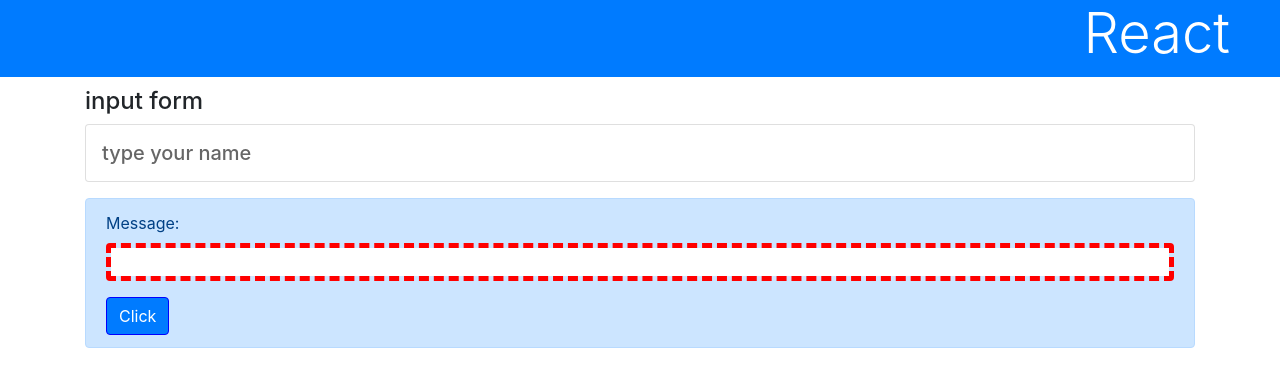
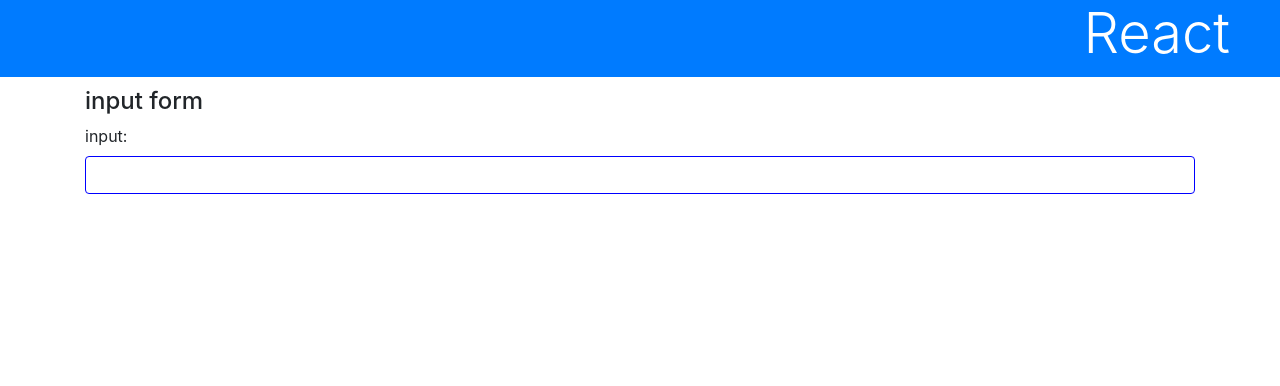
Before and after one commit to thirota/react_app, a React (Create React App) app: page / in a window 1280 px wide. Shown: the top 386 px of the page. Built offline with nearby package versions, Linux system fonts and the light colour scheme.

Commit message:
original event on component p.187

```diff
--- a/src/App.js
+++ b/src/App.js
@@ -6,25 +6,17 @@
 
   constructor(props) {
     super(props)
+    //XXX Do we need to use the state??
     this.state = {
       title:'input form',
-      message:'type your name'
+      message:'type your name',
+      max:10
     }
-    this.doChange = this.doChange.bind(this)
-    this.doSubmit = this.doSubmit.bind(this)
+    this.doCheck = this.doCheck.bind(this)
   }
 
-  doChange(event) {
-    this.input = event.target.value
-  }
-
-  doSubmit(event) {
-    this.setState({
-      title:'send form',
-      message:'Hello, ' + this.input + ' !'
-    })
-    //XXX
-    event.preventDefault()
+  doCheck(event) {
+    alert(event.target.value + " is too long. (max: " + this.state.max + " chars)")
   }
 
   render() {
@@ -32,16 +24,7 @@
       <h1 className="bg-primary text-white display-4">React</h1>
       <div className="container">
         <h4>{this.state.title}</h4>
-        <p className="card h5 p-3">{this.state.message}</p>
-        <div className="alert alert-primary mt-3">
-          <form onSubmit={this.doSubmit}>
-            <div className="form-group">
-              <label>Message:</label>
-              <input type="text" className="form-control" onChange={this.doChange} required pattern="[A-Za-z _,.]+"/>
-            </div>
-            <input type="submit" className="btn btn-primary" value="Click"/>
-          </form>
-        </div>
+        <Message maxlength={this.state.max} onCheck={this.doCheck}/>
       </div>
     </div>
   }
@@ -49,21 +32,23 @@
 
 class Message extends Component {
 
+  constructor(props) {
+    super(props)
+    this.doChange = this.doChange.bind(this)
+  }
+
+  doChange(event) {
+    if (event.target.value.length > this.props.maxlength) {
+      //XXX hard to understand...
+      this.props.onCheck(event)
+      event.target.value = event.target.value.substr(0, this.props.maxlength)
+    }
+  }
+
   render() {
-    let content = this.props.children
-    let tokens = content.split('。')
-    let array = []
-    for (let i = 0; i < tokens.length; i++) {
-      if (tokens[i].trim() !== '') {
-        array.push(tokens[i])
-      }
-    }
-    let list = array.map((value,index)=>(
-      <li className="list-group-item" key={index}>{index+1}. {value}.</li>
-    ))
-    return <div>
-      <h2>{this.props.title}</h2>
-      <ol className="list-group">{list}</ol>
+    return <div className="form-group">
+      <label>input:</label>
+      <input type="text" className="form-control" onChange={this.doChange}></input>
     </div>
   }
 
```
